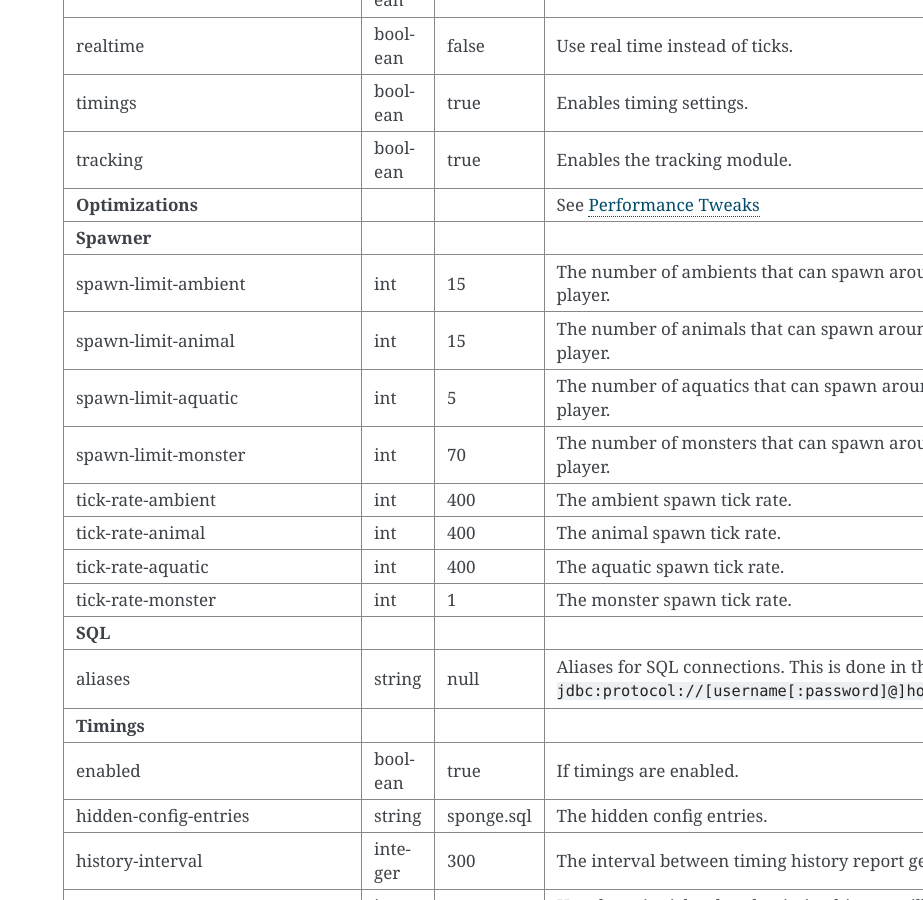
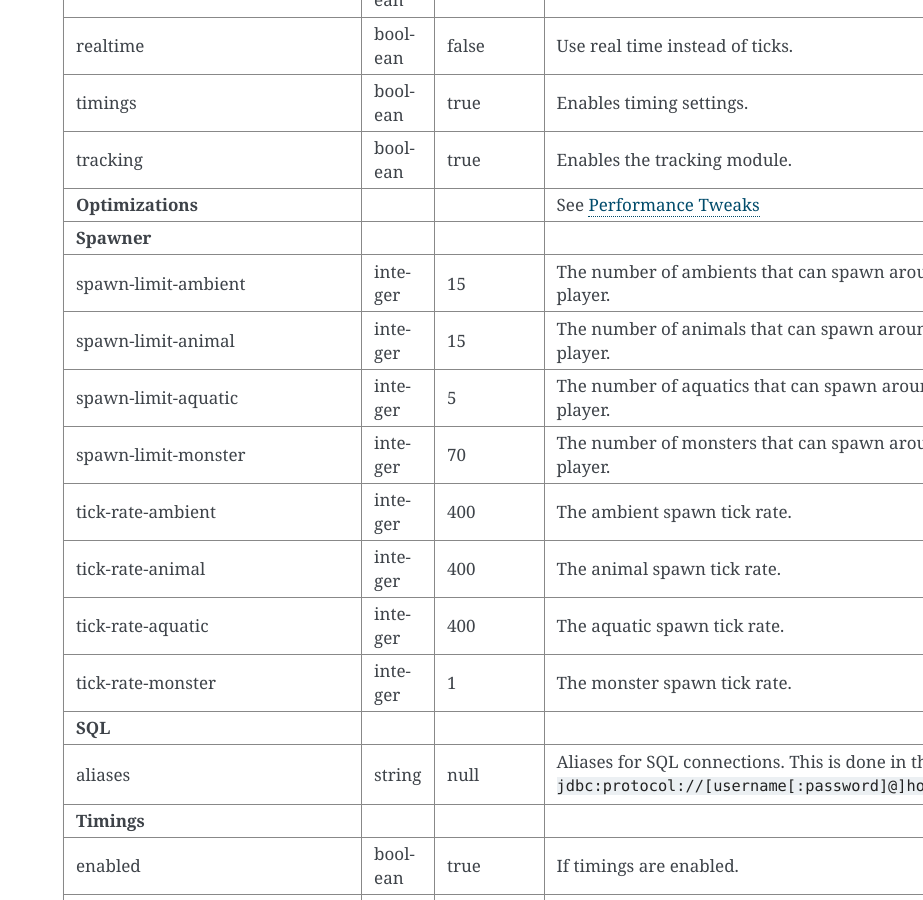
Before and after one commit to SpongePowered/SpongeDocs, a Sphinx documentation site: the page built from source/server/getting-started/configuration/sponge-conf.rst, in a window 1280 px wide and 900 px high, scrolled down 5500 px. Shown: the whole window, without its empty margins (357-1280 px from the left). Built offline with Sphinx 7.4.7, drawn with Linux system fonts in a browser that asks for light colours; pages that are not in the unit, such as notebooks, are missing from menus.

Commit message:
Solves 437#issuecomment-329270227

```diff
--- a/source/server/getting-started/configuration/sponge-conf.rst
+++ b/source/server/getting-started/configuration/sponge-conf.rst
@@ -166,14 +166,14 @@ timings                                   boolean   true        Enables timing s
 tracking                                  boolean   true        Enables the tracking module.
 **Optimizations**                                               See :doc:`../../management/performance-tweaks`
 **Spawner**
-spawn-limit-ambient                       int       15          The number of ambients that can spawn around the player.
-spawn-limit-animal                        int       15          The number of animals that can spawn around the player.
-spawn-limit-aquatic                       int       5           The number of aquatics that can spawn around the player.
-spawn-limit-monster                       int       70          The number of monsters that can spawn around the player.
-tick-rate-ambient                         int       400         The ambient spawn tick rate.
-tick-rate-animal                          int       400         The animal spawn tick rate.
-tick-rate-aquatic                         int       400         The aquatic spawn tick rate.
-tick-rate-monster                         int       1           The monster spawn tick rate.
+spawn-limit-ambient                       integer       15          The number of ambients that can spawn around the player.
+spawn-limit-animal                        integer       15          The number of animals that can spawn around the player.
+spawn-limit-aquatic                       integer       5           The number of aquatics that can spawn around the player.
+spawn-limit-monster                       integer       70          The number of monsters that can spawn around the player.
+tick-rate-ambient                         integer       400         The ambient spawn tick rate.
+tick-rate-animal                          integer       400         The animal spawn tick rate.
+tick-rate-aquatic                         integer       400         The aquatic spawn tick rate.
+tick-rate-monster                         integer       1           The monster spawn tick rate.
 **SQL**
 aliases                                   string    null        Aliases for SQL connections. This is done in
                                                                 the format
```
